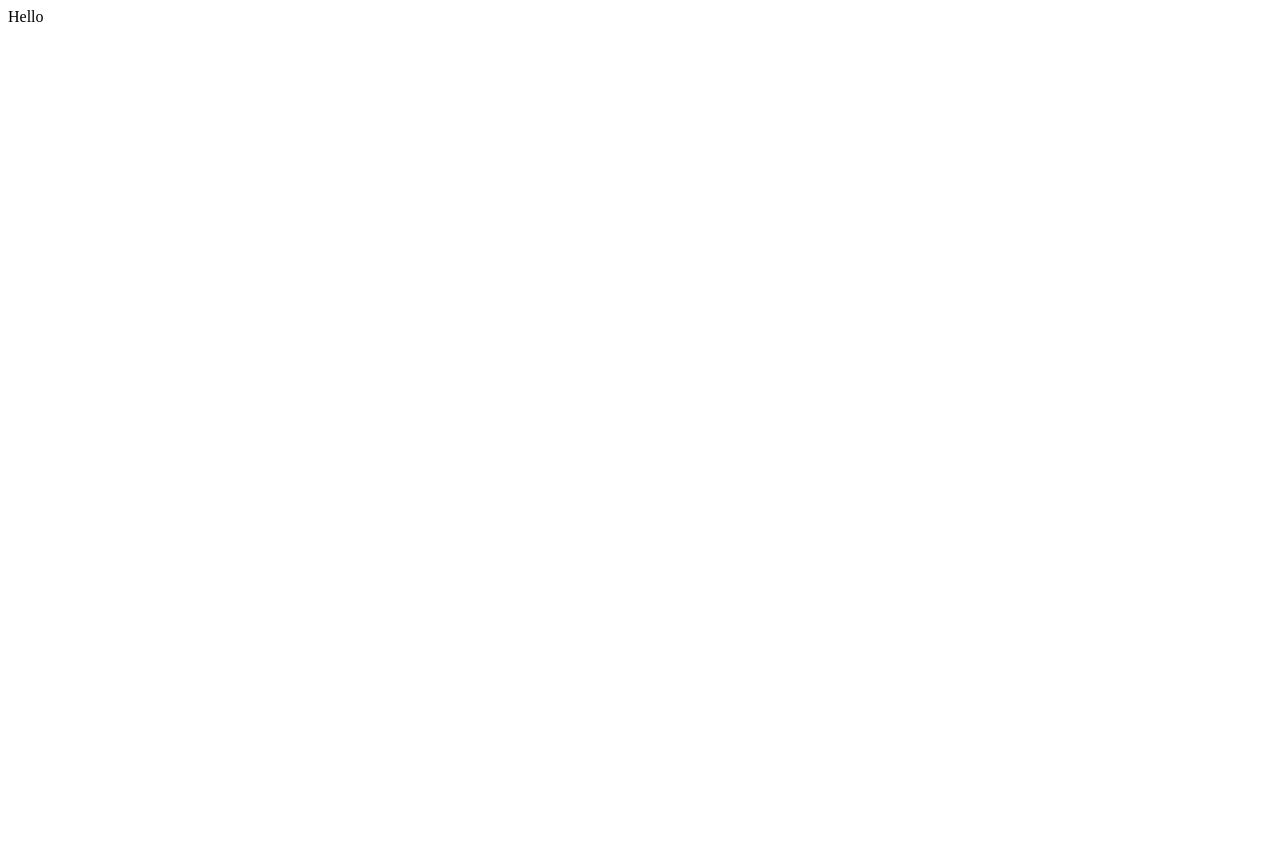
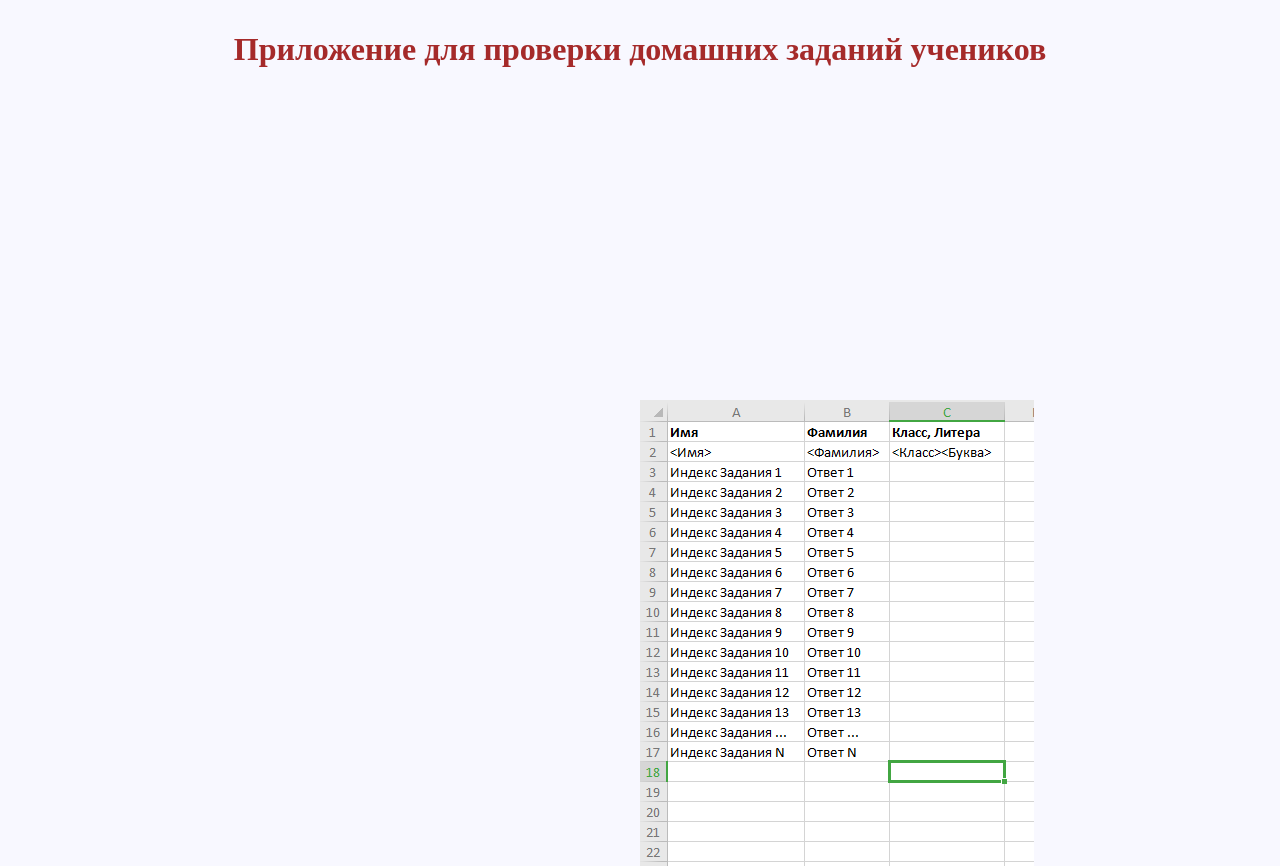
Before and after one commit to gegemonTV/WithLoveForAlex, a Flask app: page / in a window 1280 px wide. Before the commit the page is almost empty. Before the commit the page ends 22 px from the top, so only its background shows below. Run offline with Flask 2, Linux system fonts and the light colour scheme.

Commit message:
Added HTML5 and CSS3 files

```diff
--- a/static/css/style.css
+++ b/static/css/style.css
@@ -0,0 +1,15 @@
+body {
+	background: ghostwhite;
+}
+
+h1 {
+    color: brown;
+    text-align: center;
+    padding: 10px;
+}
+
+img {
+	position: absolute;
+	left: 50%;
+	top: 50%;
+}
--- a/templates/index.html
+++ b/templates/index.html
@@ -2,9 +2,13 @@
 <html lang="ru">
 <head>
     <meta charset="UTF-8">
+    <link rel="stylesheet" href="{{ url_for('static', filename= 'css/style.css') }}">
     <title>Testing System</title>
 </head>
 <body>
-Hello
+    <h1>Приложение для проверки домашних заданий учеников</h1>
+    <div>
+        <img src="{{url_for('static', filename='img/spreadshit_img.PNG')}}">
+    </div>
 </body>
 </html>
```
Also changed, not shown: static/img/spreadshit_img.PNG (added).
